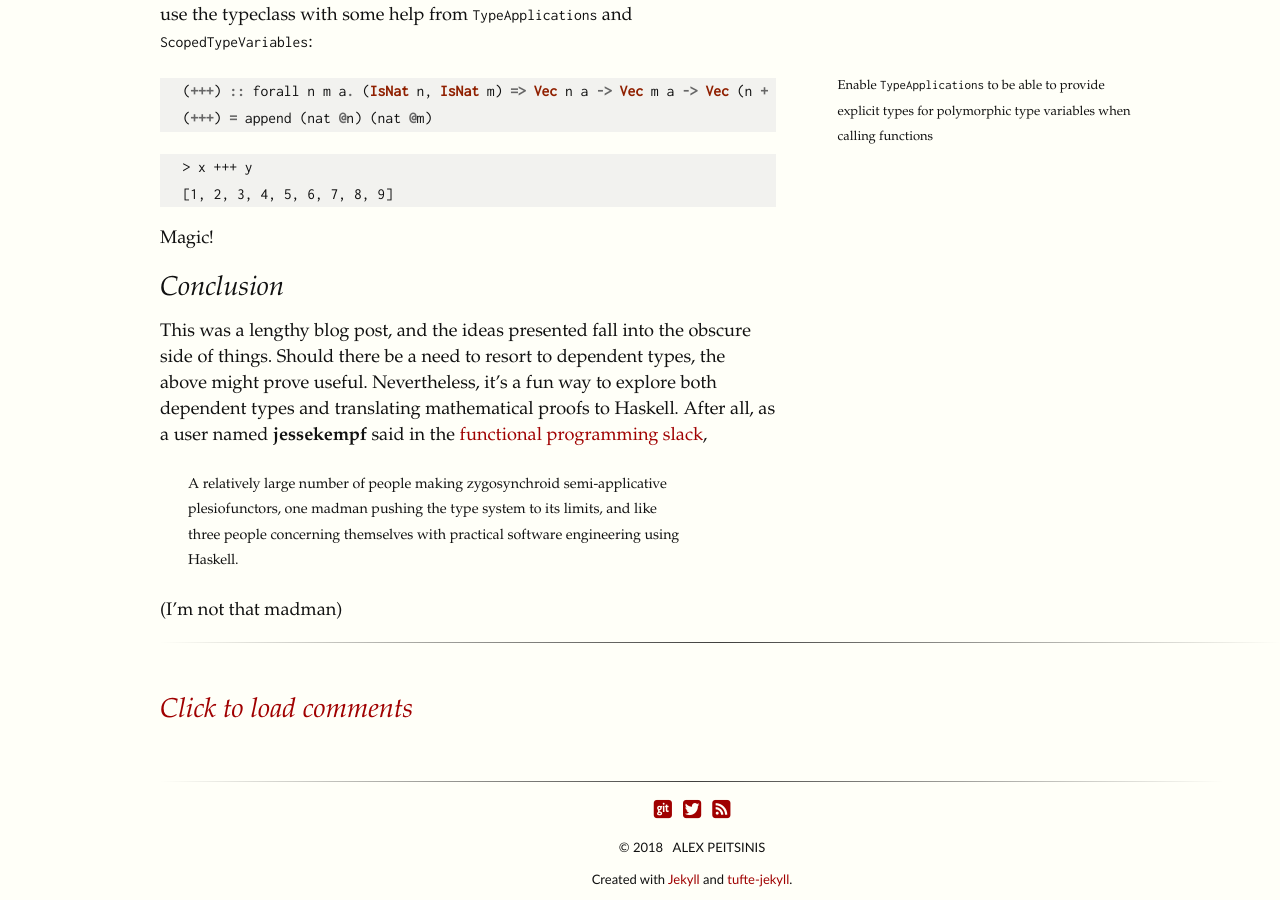
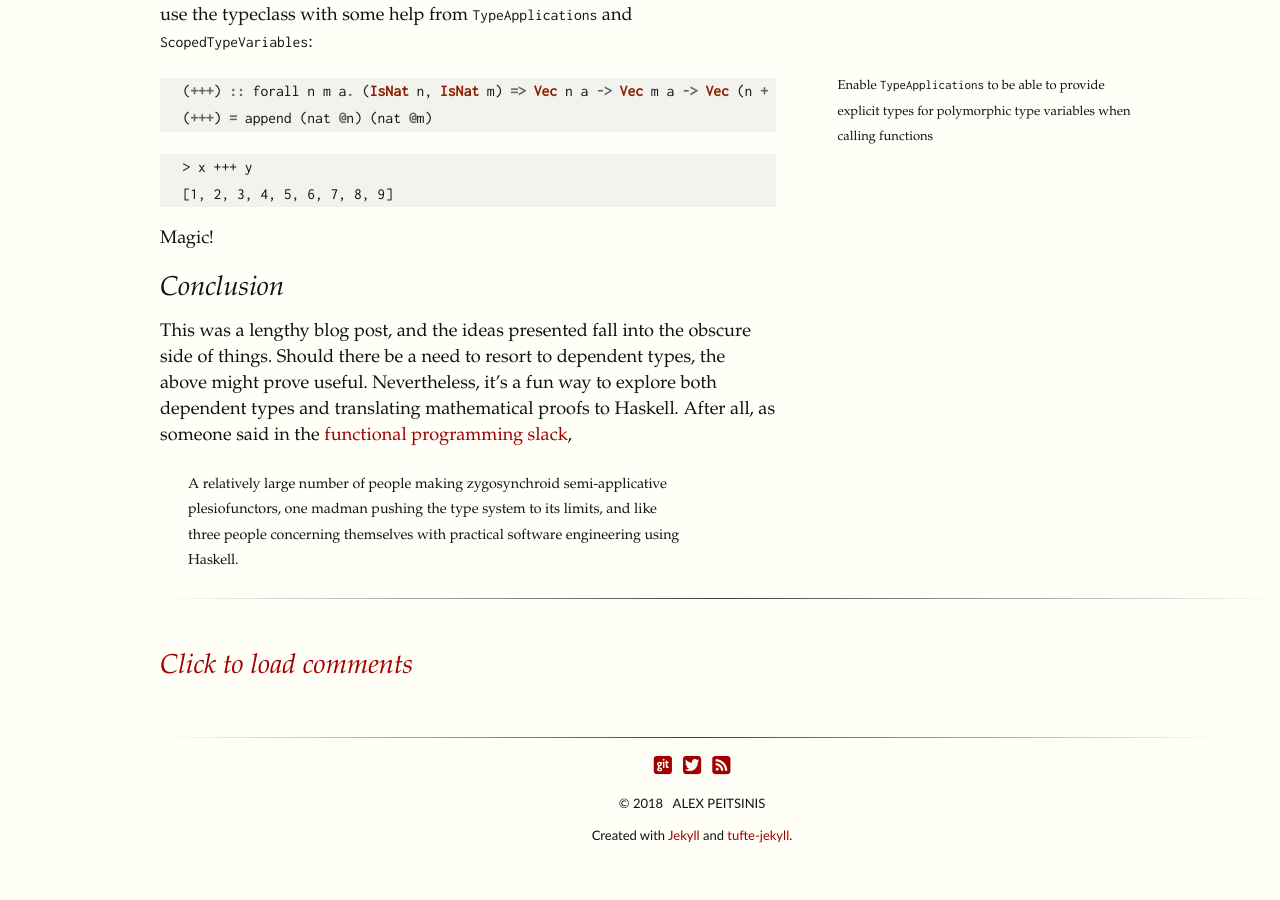
Before and after one commit to alexpeits/alexpeits.github.io, a Jekyll site: the page built from _posts/2018-09-27-haskell-proofs.md, in a window 1280 px wide and 900 px high, scrolled down 17112 px. Built offline with Jekyll 4.4.1, drawn with Linux system fonts in a browser that asks for light colours; formulas are drawn with MathJax 3; comment, search, counter and statistics services are not loaded; after the commit the page ends 17968 px from its top, so only the background shows below that.

```diff
--- a/_posts/2018-09-27-haskell-proofs.md
+++ b/_posts/2018-09-27-haskell-proofs.md
@@ -848,11 +848,9 @@
 This was a lengthy blog post, and the ideas presented fall into the obscure side of things.
 Should there be a need to resort to dependent types, the above might prove useful. Nevertheless,
 it's a fun way to explore both dependent types and translating mathematical proofs to Haskell.
-After all, as a user named **jessekempf** said in the [functional programming
+After all, as someone said in the [functional programming
 slack](https://fpchat-invite.herokuapp.com/),
 
 > A relatively large number of people making zygosynchroid semi-applicative plesiofunctors, one
 > madman pushing the type system to its limits, and like three people concerning themselves with
 > practical software engineering using Haskell.
-
-(I'm not that madman)
```
Also changed, not shown: other parts of _posts/2018-09-27-haskell-proofs.md (+1 -1 lines).
